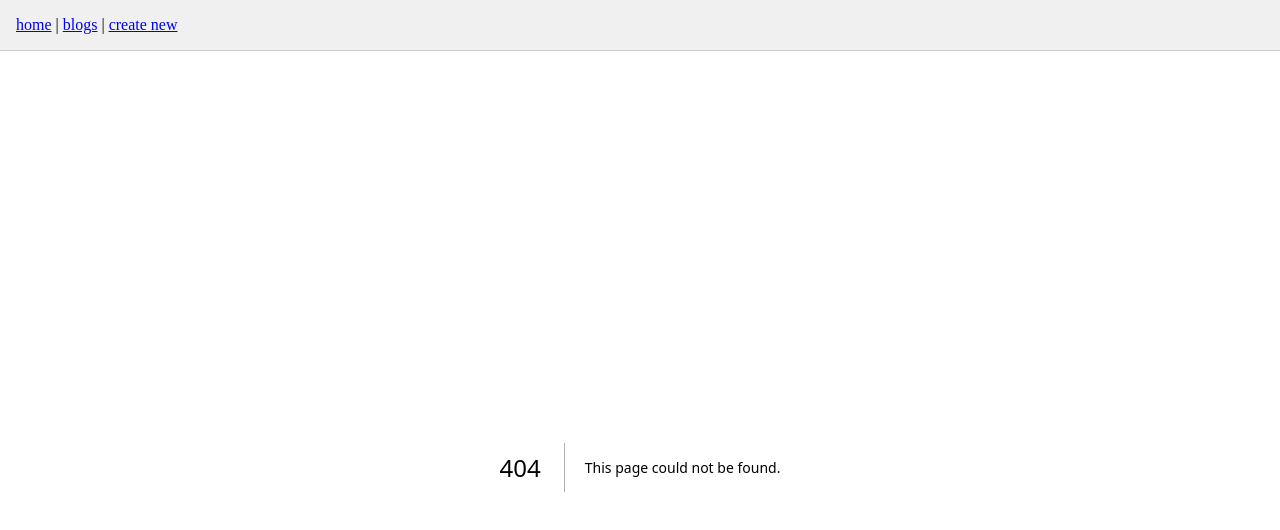
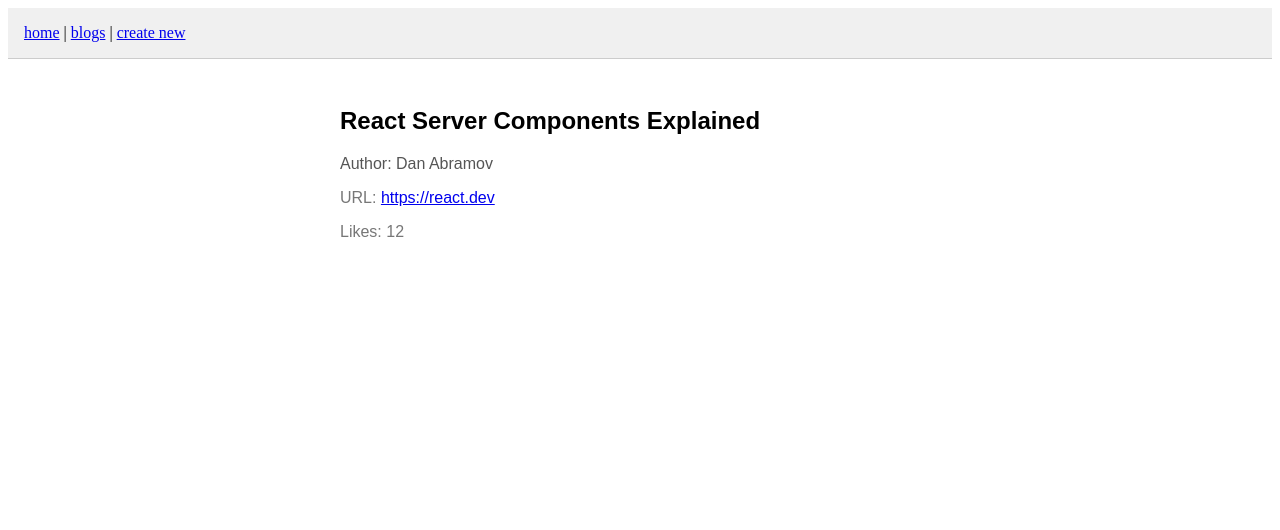
Before and after one commit to steveforde/fullstackopen-part14-nextjs, a Next.js app: page /blogs/1 in a window 1280 px wide. Before the commit this address had no page. Shown: the top 530 px of the page. Built offline with nearby package versions, Linux system fonts and the light colour scheme.

Commit message:
Complete Exercise 3: Dynamic blog detail page

```diff
--- /dev/null
+++ b/app/blogs/[id]/page.tsx
@@ -0,0 +1,24 @@
+import { notFound } from "next/navigation"
+import { getBlogById } from "../../services/blogs"
+
+const BlogPage = async ({ params }: { params: Promise<{ id: string }> }) => {
+  const { id } = await params
+  const blog = getBlogById(Number(id))
+
+  if (!blog) {
+    notFound()
+  }
+
+  return (
+    <div style={{ maxWidth: "600px", margin: "2rem auto", fontFamily: "sans-serif" }}>
+      <h2>{blog.title}</h2>
+      <p style={{ color: "#555" }}>Author: {blog.author}</p>
+      <p style={{ color: "#777" }}>
+        URL: <a href={blog.url} target="_blank" rel="noopener noreferrer">{blog.url}</a>
+      </p>
+      <p style={{ color: "#777" }}>Likes: {blog.likes}</p>
+    </div>
+  )
+}
+
+export default BlogPage
--- a/app/blogs/page.tsx
+++ b/app/blogs/page.tsx
@@ -1,3 +1,4 @@
+import Link from "next/link"
 import { getBlogs } from "../services/blogs"
 
 const Blogs = () => {
@@ -18,7 +19,9 @@
               background: "#fafafa"
             }}
           >
-            <h3 style={{ margin: "0 0 0.5rem 0" }}>{blog.title}</h3>
+            <h3 style={{ margin: "0 0 0.5rem 0" }}>
+              <Link href={`/blogs/${blog.id}`}>{blog.title}</Link>
+            </h3>
             <p style={{ margin: "0 0 0.5rem 0", color: "#555" }}>Author: {blog.author}</p>
             <p style={{ margin: 0, color: "#777" }}>
               Likes: {blog.likes} | <a href={blog.url} target="_blank" rel="noopener noreferrer">Read more</a>
--- a/app/services/blogs.ts
+++ b/app/services/blogs.ts
@@ -28,6 +28,10 @@
   return blogs
 }
 
+export const getBlogById = (id: number) => {
+  return blogs.find((blog) => blog.id === id)
+}
+
 export const addBlog = (title: string, author: string, url: string) => {
   blogs.push({ id: nextId++, title, author, url, likes: 0 })
 }
```
